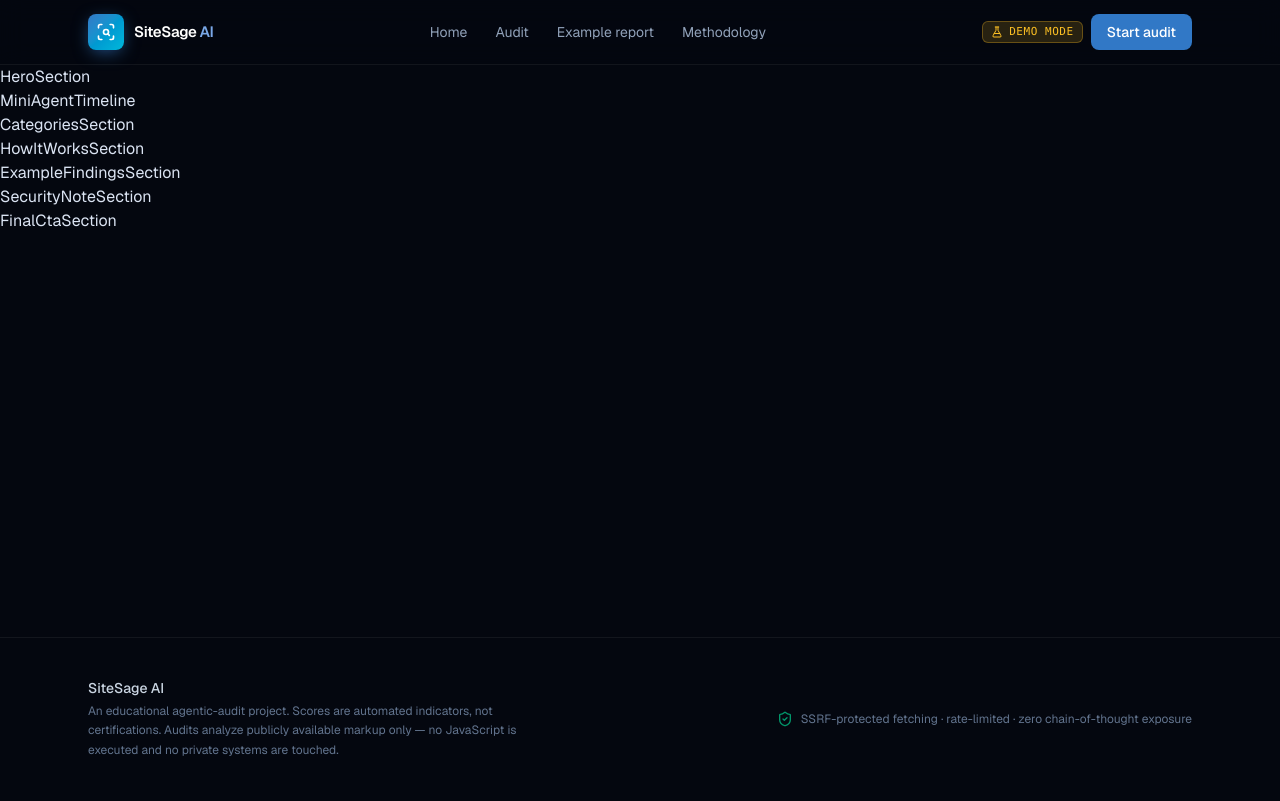
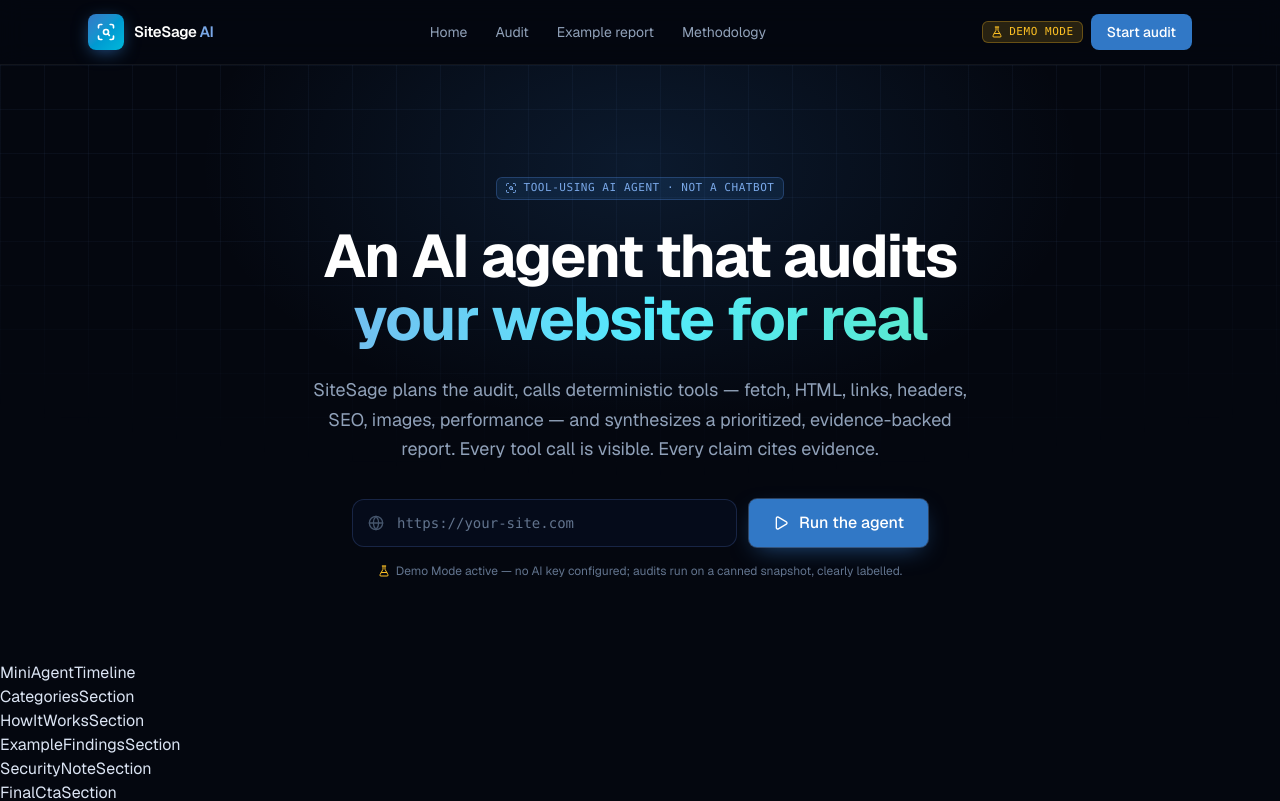
Before and after one commit to sepehrsylvanus/sitesageAI, a Next.js app: page / in a window 1280 px wide. Shown: the top 801 px of the page. Built offline with nearby package versions, Linux system fonts and the light colour scheme; no server answers.

Commit message:
feat: implement home page sections and add audit types and limits

```diff
--- a/components/marketing/home.tsx
+++ b/components/marketing/home.tsx
@@ -1,4 +1,30 @@
-import React from "react";
+"use client";
+
+import { useEffect, useState, type FormEvent } from "react";
+import { useRouter } from "next/navigation";
+import Link from "next/link";
+import {
+  Accessibility,
+  ArrowRight,
+  Braces,
+  CheckCircle2,
+  EyeOff,
+  FlaskConical,
+  Gauge,
+  Globe,
+  KeyRound,
+  ListChecks,
+  Loader2,
+  Play,
+  ScanSearch,
+  Search,
+  ShieldCheck,
+  Sparkles,
+  Wrench,
+} from "lucide-react";
+import { cn } from "@/lib/utils";
+import { Badge, Button, Input } from "@/components/ui";
+import { CATEGORY_META } from "@/components/report/category-meta";
 
 export function CategoriesSection() {
   return <h3>CategoriesSection</h3>;
@@ -10,7 +36,96 @@
   return <h3>FinalCtaSection</h3>;
 }
 export function HeroSection({ demoMode }: { demoMode: boolean }) {
-  return <h3>HeroSection</h3>;
+  const router = useRouter();
+  const [url, setUrl] = useState("");
+
+  const submit = (e: FormEvent) => {
+    e.preventDefault();
+    const target = url.trim();
+    router.push(target ? `/audit?url=${encodeURIComponent(target)}` : "/audit");
+  };
+  return (
+    <section className="relative overflow-hidden px-4 pt-20 pb-16 sm:px-6 sm:pt-28 sm:pb-20">
+      <div
+        className="bg-grid pointer-events-none absolute inset-0"
+        aria-hidden
+      />
+      <div
+        className="pointer-events-none absolute -top-40 left-1/2 h-130 w-220 -translate-x-1/2 rounded-full opacity-60"
+        style={{
+          background:
+            "radial-gradient(closest-side, rgba(49,120,198,0.28), transparent)",
+        }}
+        aria-hidden
+      />
+
+      <div className="relative mx-auto max-w-4xl text-center">
+        <Badge tone="ts" className="mx-auto animate-fade-up gap-1.5">
+          <ScanSearch className="size-3" aria-hidden /> tool-using ai agent ·
+          not a chatbot
+        </Badge>
+        <h1
+          className="mt-6 animate-fade-up text-4xl leading-[1.05] font-bold tracking-tight text-white sm:text-6xl"
+          style={{ animationDelay: "80ms" }}
+        >
+          An AI agent that audits
+          <span className="block bg-linear-to-r from-ts-300 via-cyan-300 to-emerald-300 bg-clip-text text-transparent">
+            your website for real
+          </span>
+        </h1>
+        <p
+          className="mx-auto mt-6 max-w-2xl animate-fade-up text-base leading-relaxed text-slate-400 sm:text-lg"
+          style={{ animationDelay: "160ms" }}
+        >
+          SiteSage plans the audit, calls deterministic tools — fetch, HTML,
+          links, headers, SEO, images, performance — and synthesizes a
+          prioritized, evidence-backed report. Every tool call is visible. Every
+          claim cites evidence.
+        </p>
+
+        <form
+          onSubmit={submit}
+          className="mx-auto mt-9 flex max-w-xl animate-fade-up flex-col gap-3 sm:flex-row"
+        >
+          <div className="relative flex-1">
+            <Globe
+              className="pointer-events-none absolute top-1/2 left-4 size-4 -translate-y-1/2 text-slate-600"
+              aria-hidden
+            />
+            <Input
+              value={url}
+              onChange={(e) => setUrl(e.target.value)}
+              placeholder="https://your-site.com"
+              inputMode="url"
+              spellCheck={false}
+              aria-label="Website URL to audit"
+              className="pl-11"
+            />
+          </div>
+          <Button type="submit" size="lg" className="shrink-0">
+            <Play className="size-4" aria-hidden /> Run the agent
+          </Button>
+        </form>
+
+        <p
+          className="mt-4 animate-fade-up text-xs text-slate-500"
+          style={{ animationDelay: "320ms" }}
+        >
+          {demoMode ? (
+            <>
+              <span className="inline-flex items-center gap-1.5">
+                <FlaskConical className="size-3 text-sev-medium" aria-hidden />
+                Demo Mode active — no AI key configured; audits run on a canned
+                snapshot, clearly labelled.
+              </span>
+            </>
+          ) : (
+            "SSRF-protected fetching · 8-step tool budget · scores computed by code, not the model"
+          )}
+        </p>
+      </div>
+    </section>
+  );
 }
 export function HowItWorksSection() {
   return <h3>HowItWorksSection</h3>;
--- /dev/null
+++ b/components/report/category-meta.tsx
@@ -0,0 +1,39 @@
+import {
+  Accessibility,
+  Braces,
+  Gauge,
+  Search,
+  ShieldCheck,
+  type LucideIcon,
+} from "lucide-react";
+import type { AuditCategory, Severity } from "@/features/audit/types";
+
+export const CATEGORY_META: Record<
+  AuditCategory,
+  { label: string; icon: LucideIcon; color: string }
+> = {
+  seo: { label: "Technical SEO", icon: Search, color: "#7aa8e8" },
+  accessibility: {
+    label: "Accessibility",
+    icon: Accessibility,
+    color: "#34d399",
+  },
+  performance: { label: "Performance", icon: Gauge, color: "#22d3ee" },
+  security: { label: "Security Headers", icon: ShieldCheck, color: "#fbbf24" },
+  html: { label: "HTML Structure", icon: Braces, color: "#c084fc" },
+};
+
+export const SEVERITY_META: Record<
+  Severity,
+  {
+    label: string;
+    tone: "critical" | "high" | "medium" | "low" | "info";
+    order: number;
+  }
+> = {
+  critical: { label: "Critical", tone: "critical", order: 0 },
+  high: { label: "High", tone: "high", order: 1 },
+  medium: { label: "Medium", tone: "medium", order: 2 },
+  low: { label: "Low", tone: "low", order: 3 },
+  info: { label: "Info", tone: "info", order: 4 },
+};
--- /dev/null
+++ b/features/audit/types.ts
@@ -0,0 +1,83 @@
+/**
+ * Shared audit-domain types and hard safety limits.
+ * These values are the agent's "budget" — they are enforced in code,
+ * never delegated to the model.
+ */
+
+export const AUDIT_LIMITS = {
+  /** Absolute cap on tool executions per run — prevents infinite agent loops. */
+  MAX_TOOL_STEPS: 8,
+  /** Only one website may be audited per run. */
+  MAX_AUDITED_URLS: 1,
+  FETCH_TIMEOUT_MS: 10_000,
+  MAX_REDIRECTS: 5,
+  /** Downloaded HTML is capped at 1 MB and flagged when truncated. */
+  MAX_HTML_BYTES: 1_048_576,
+  MAX_LINKS_ANALYZED: 120,
+  /** Broken-link probing is sampled, concurrency-limited and re-validated. */
+  MAX_LINK_CHECKS: 10,
+  LINK_CHECK_TIMEOUT_MS: 4_000,
+  LINK_CHECK_CONCURRENCY: 4,
+  MAX_FINDINGS_PER_CATEGORY: 8,
+  MAX_TOTAL_FINDINGS: 24,
+  MAX_ACTION_ITEMS: 8,
+} as const;
+
+export const AUDIT_MODES = ["quick", "full", "seo", "accessibility"] as const;
+export type AuditMode = (typeof AUDIT_MODES)[number];
+
+export const AUDIT_MODE_LABELS: Record<AuditMode, string> = {
+  quick: "Quick Audit",
+  full: "Full Audit",
+  seo: "SEO Only",
+  accessibility: "Accessibility Only",
+};
+
+/** Deterministic evidence collected by fetch_website_snapshot. */
+export interface WebsiteSnapshot {
+  requestedUrl: string;
+  finalUrl: string;
+  status: number;
+  contentType: string;
+  responseTimeMs: number;
+  /** Lower-cased response headers. */
+  headers: Record<string, string>;
+  /** HTML, capped at AUDIT_LIMITS.MAX_HTML_BYTES. */
+  html: string;
+  htmlTruncated: boolean;
+  pageSizeBytes: number;
+  redirectCount: number;
+  fetchedAt: string;
+}
+
+export type AuditCategory =
+  | "seo"
+  | "accessibility"
+  | "performance"
+  | "security"
+  | "html";
+
+export const AUDIT_CATEGORIES: readonly AuditCategory[] = [
+  "seo",
+  "accessibility",
+  "performance",
+  "security",
+  "html",
+] as const;
+
+export type Severity = "critical" | "high" | "medium" | "low" | "info";
+export const SEVERITIES: readonly Severity[] = [
+  "critical",
+  "high",
+  "medium",
+  "low",
+  "info",
+] as const;
+
+export const SEVERITY_WEIGHT: Record<Severity, number> = {
+  critical: 5,
+  high: 4,
+  medium: 3,
+  low: 2,
+  info: 1,
+};
```
